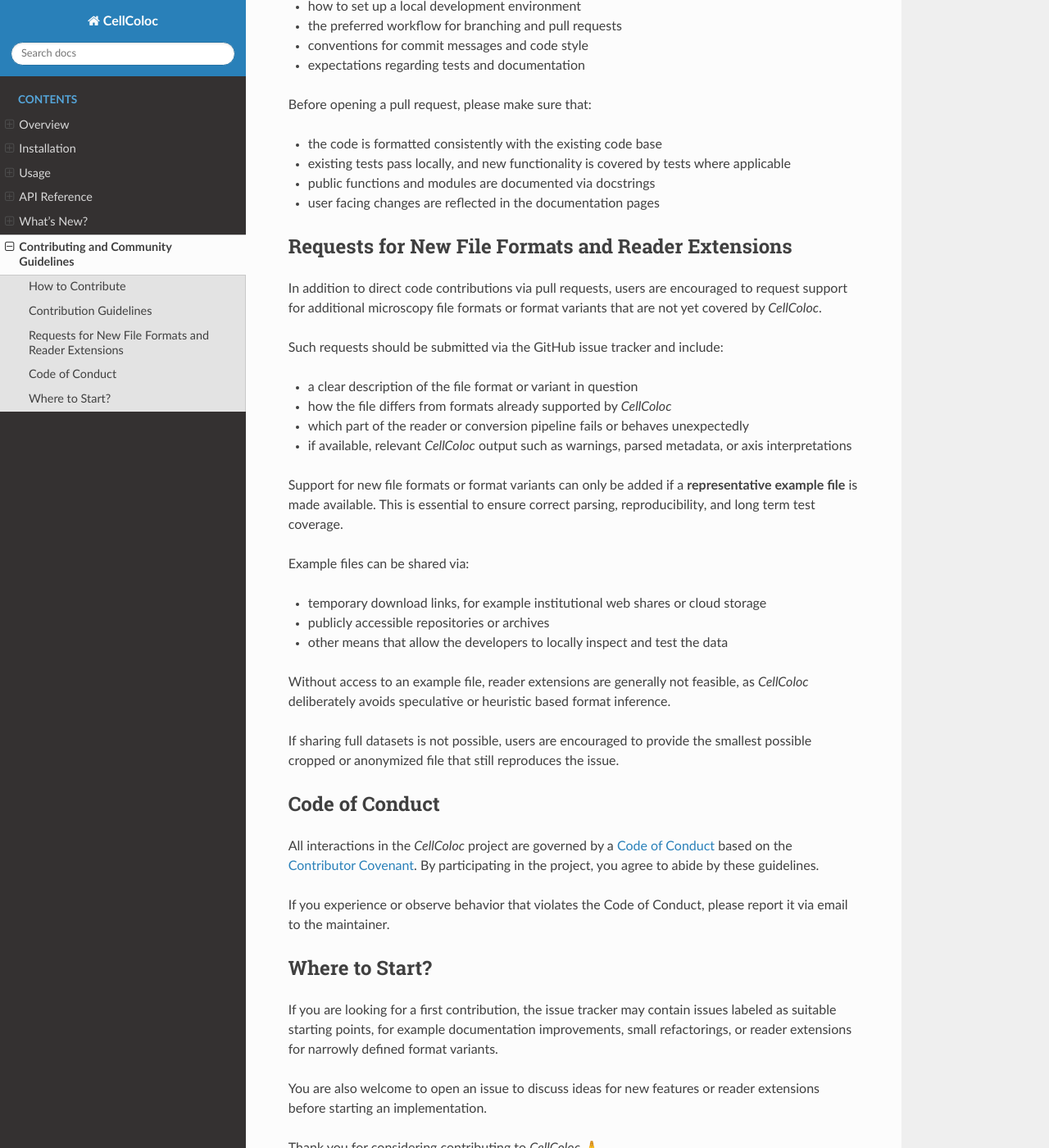
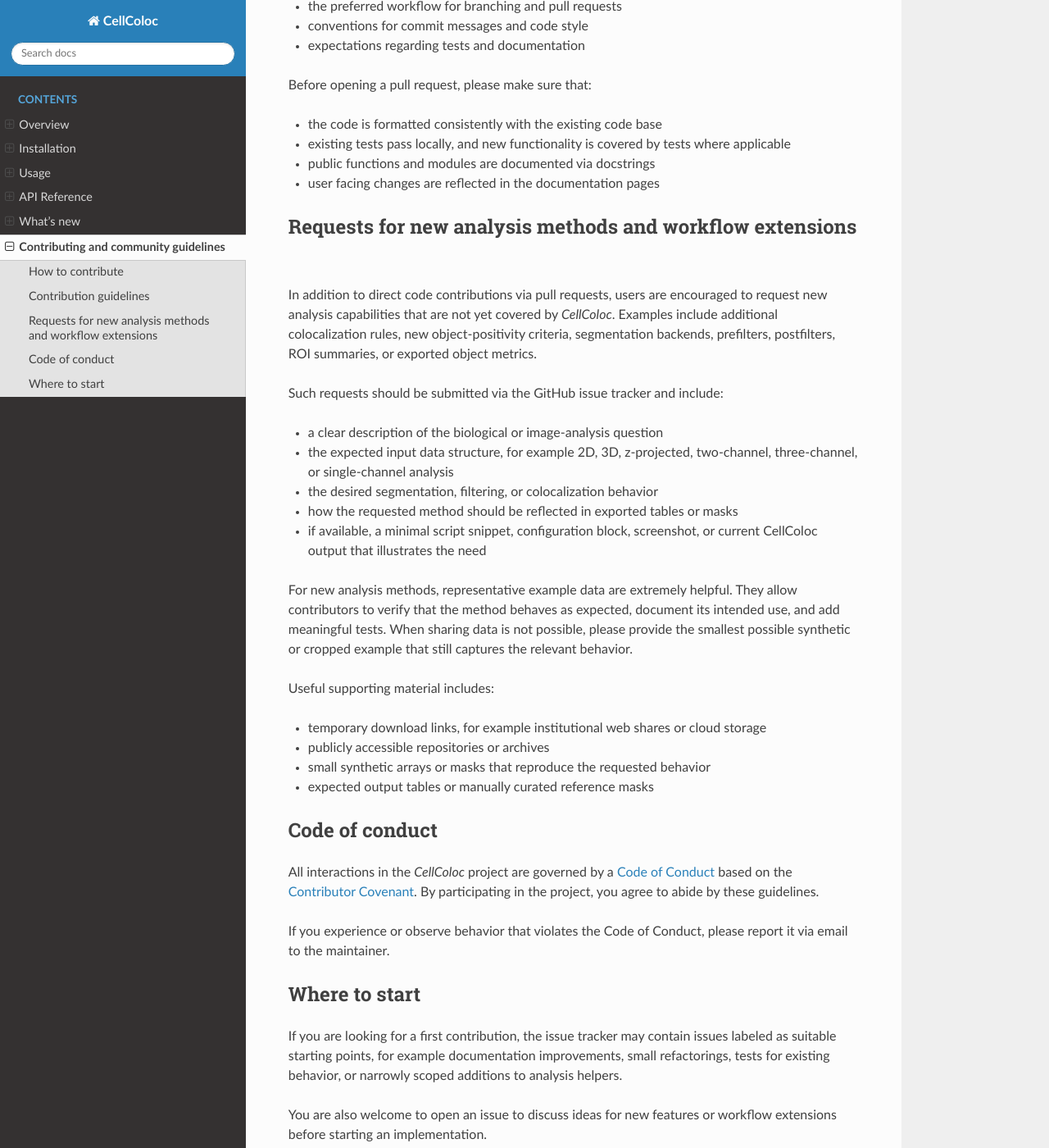
Before and after one commit to FabrizioMusacchio/cellcoloc, a Sphinx documentation site: the page built from docs/source/contributing.rst, in a window 1280 px wide and 1400 px high, scrolled down 829 px. Shown: the whole window at 82% size. Built offline with Sphinx 7.4.7 and the Read the Docs theme 3.1.0, drawn with Linux system fonts in a browser that asks for light colours; some of the changed text lies outside the part shown.

Commit message:
chore: update documentation for CellColoc, including contributing guidelines, overview, and changelog formatting

```diff
--- a/docs/source/contributing.rst
+++ b/docs/source/contributing.rst
@@ -1,32 +1,33 @@
-Contributing and Community Guidelines
+Contributing and community guidelines
 =====================================
 
 *CellColoc* is an open source project that evolves through contributions from its users
 and the broader microscopy community. Contributions range from bug reports and
-documentation improvements to new reader implementations and extensions of the
-I/O pipeline.
+documentation improvements to new analysis features, segmentation helpers,
+workflow examples, and result-export improvements.
 
-The goal of *CellColoc* is to provide a robust, explicit, and reproducible interface for
-reading, normalizing, and converting microscopy image data into OME compliant
-representations. Contributions are therefore evaluated not only by functionality,
-but also by clarity, reproducibility, and long term maintainability.
+The goal of *CellColoc* is to provide a robust, explicit, and reproducible
+interface for segmentation-based colocalization analysis in microscopy images.
+Contributions are therefore evaluated not only by functionality, but also by
+clarity, reproducibility, and long term maintainability.
 
-How to Contribute
+How to contribute
 -----------------
 
 If you are interested in contributing to *CellColoc*, the recommended entry points are:
 
 * reporting bugs or unexpected behavior
 * suggesting improvements to the documentation or examples
-* requesting support for additional file formats or format variants
+* requesting new colocalization, segmentation, filtering, or quantification
+  features
 * submitting pull requests with code changes
 
-Bug reports, feature requests, and format support requests should be submitted
-via the `GitHub issue tracker <https://github.com/FabrizioMusacchio/CellColoc/issues>`_.
+Bug reports and feature requests should be submitted via the
+`GitHub issue tracker <https://github.com/FabrizioMusacchio/cellcoloc/issues>`_.
 For code changes and larger contributions, please open a pull request against
 the main repository.
 
-Contribution Guidelines
+Contribution guidelines
 -----------------------
 
 The repository contains a dedicated contribution guide in the file
@@ -45,38 +46,39 @@
 * public functions and modules are documented via docstrings
 * user facing changes are reflected in the documentation pages
 
-Requests for New File Formats and Reader Extensions
----------------------------------------------------
+Requests for new analysis methods and workflow extensions
+---------------------------------------------------------
 
 In addition to direct code contributions via pull requests, users are encouraged
-to request support for additional microscopy file formats or format variants that
-are not yet covered by *CellColoc*.
+to request new analysis capabilities that are not yet covered by *CellColoc*.
+Examples include additional colocalization rules, new object-positivity
+criteria, segmentation backends, prefilters, postfilters, ROI summaries, or
+exported object metrics.
 
 Such requests should be submitted via the GitHub issue tracker and include:
 
-* a clear description of the file format or variant in question
-* how the file differs from formats already supported by *CellColoc*
-* which part of the reader or conversion pipeline fails or behaves unexpectedly
-* if available, relevant *CellColoc* output such as warnings, parsed metadata, or axis
-  interpretations
+* a clear description of the biological or image-analysis question
+* the expected input data structure, for example 2D, 3D, z-projected, two-channel,
+  three-channel, or single-channel analysis
+* the desired segmentation, filtering, or colocalization behavior
+* how the requested method should be reflected in exported tables or masks
+* if available, a minimal script snippet, configuration block, screenshot, or
+  current CellColoc output that illustrates the need
 
-Support for new file formats or format variants can only be added if a
-**representative example file** is made available. This is essential to ensure
-correct parsing, reproducibility, and long term test coverage.
+For new analysis methods, representative example data are extremely helpful.
+They allow contributors to verify that the method behaves as expected, document
+its intended use, and add meaningful tests. When sharing data is not possible,
+please provide the smallest possible synthetic or cropped example that still
+captures the relevant behavior.
 
-Example files can be shared via:
+Useful supporting material includes:
 
 * temporary download links, for example institutional web shares or cloud storage
 * publicly accessible repositories or archives
-* other means that allow the developers to locally inspect and test the data
+* small synthetic arrays or masks that reproduce the requested behavior
+* expected output tables or manually curated reference masks
 
-Without access to an example file, reader extensions are generally not feasible,
-as *CellColoc* deliberately avoids speculative or heuristic based format inference.
-
-If sharing full datasets is not possible, users are encouraged to provide the
-smallest possible cropped or anonymized file that still reproduces the issue.
-
-Code of Conduct
+Code of conduct
 ---------------
 
 All interactions in the *CellColoc* project are governed by a `Code of Conduct <https://github.com/FabrizioMusacchio/cellcoloc?tab=coc-ov-file>`_ based on
@@ -86,14 +88,15 @@
 If you experience or observe behavior that violates the Code of Conduct, please
 report it via email to the maintainer.
 
-Where to Start?
+Where to start
 ----------------
 
 If you are looking for a first contribution, the issue tracker may contain issues
 labeled as suitable starting points, for example documentation improvements,
-small refactorings, or reader extensions for narrowly defined format variants.
+small refactorings, tests for existing behavior, or narrowly scoped additions to
+analysis helpers.
 
-You are also welcome to open an issue to discuss ideas for new features or reader
-extensions before starting an implementation.
+You are also welcome to open an issue to discuss ideas for new features or
+workflow extensions before starting an implementation.
 
 Thank you for considering contributing to *CellColoc* 🙏
--- a/docs/source/overview.rst
+++ b/docs/source/overview.rst
@@ -214,9 +214,9 @@
 
 If you use CellColoc in scientific work, please cite:
 
-Musacchio, F. (2026). *CellColoc: A Python package for interactive
-segmentation-based colocalization analysis in microscopy images*. Zenodo.
-https://doi.org/10.5281/zenodo.20787509
+   Musacchio, F. (2026). *CellColoc: A Python package for interactive
+   segmentation-based colocalization analysis in microscopy images*. Zenodo.
+   https://doi.org/10.5281/zenodo.20787509
 
 .. raw:: html
 
```
Also changed, not shown: CODE_OF_CONDUCT.md (+0 -2 lines), CONTRIBUTING.md (+44 -41 lines), docs/source/changelog.md (+1 -1 lines).
